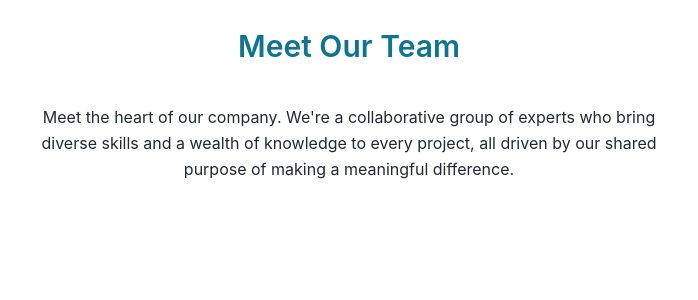
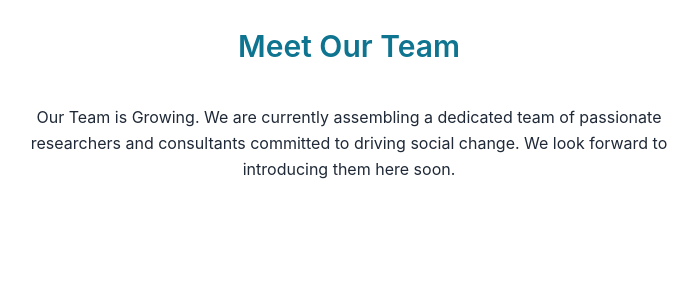
Before and after one commit to HarrisChatuwa/greenheld_site, a PHP site: page /about.php in a window 1280 px wide. Shown: the part 1825-2125 px from the top of the page, without its empty margins (291-989 px from the left). Run offline with PHP 8.4, Linux system fonts and the light colour scheme; data that the repository does not hold is empty.

Commit message:
ht access and inside pages

```diff
--- a/public/about.php
+++ b/public/about.php
@@ -132,20 +132,41 @@
 
             <section id="team" class="py-12 bg-white rounded-xl md:p-8 mt-12 md:mt-16">
                 <h2 class="text-3xl font-semibold text-primary-dark mb-10 text-center">Meet Our Team</h2>
+                <?php
+                require_once '../config/db.php';
+                try {
+                    $stmt = $pdo->query('SELECT * FROM team_members ORDER BY created_at ASC');
+                    $team_members = $stmt->fetchAll(PDO::FETCH_ASSOC);
+                    if (!empty($team_members)) {
+                ?>
                 <p class="text-neutral-default leading-relaxed max-w-2xl mx-auto text-center mb-12">
                     Meet the heart of our company. We're a collaborative group of experts who bring diverse skills and a wealth of knowledge to every project, all driven by our shared purpose of making a meaningful difference.
                 </p>
+                <?php } else {?>
+                <p class="text-neutral-default leading-relaxed max-w-2xl mx-auto text-center mb-12">
+                   Our Team is Growing. We are currently assembling a dedicated team of passionate researchers and consultants committed to driving social change. We look forward to introducing them here soon.
+                </p>
+                <?php } ?>
                 <div class="grid sm:grid-cols-2 lg:grid-cols-3 gap-10">
                 <?php
-                    require_once '../config/db.php';
-                    $stmt = $pdo->query('SELECT * FROM team_members ORDER BY created_at ASC');
-                    while ($row = $stmt->fetch()) {
+
+                        if (empty($team_members)) {
+                            #echo '<div class="text-neutral-default leading-relaxed max-w-2xl mx-auto text-center mb-12">';
+                            #echo '<p class="text-neutral-default leading-relaxed max-w-2xl mx-auto text-center mb-12">Our Team is Growing. We are currently assembling a dedicated team of passionate researchers and consultants committed to driving social change. We look forward to introducing them here soon.</p>';
+                           # echo '</div>';
+                        } else {
+                            foreach ($team_members as $row) {
                                 echo '<div class="text-center p-6 bg-neutral-light rounded-lg shadow-md hover:shadow-xl transition-shadow duration-300">';
                                 echo '<img src="../' . htmlspecialchars($row['photo_url']) . '" alt="Team Member ' . htmlspecialchars($row['name']) . '" class="w-32 h-32 rounded-full mx-auto mb-4 shadow-md border-2 border-primary">';
                                 echo '<h3 class="text-xl font-semibold text-primary-dark">' . htmlspecialchars($row['name']) . '</h3>';
                                 echo '<p class="text-accent font-medium">' . htmlspecialchars($row['role']) . '</p>';
                                 echo '<p class="text-sm text-neutral-default mt-2">' . htmlspecialchars($row['bio']) . '</p>';
                                 echo '</div>';
+                            }
+                        }
+                    } catch (PDOException $e) {
+                        error_log("Error fetching team members: " . $e->getMessage());
+                        echo '<p class="text-red-500 text-center col-span-full">Sorry, we were unable to load team member information at this time.</p>';
                     }
                     ?>
                 </div>
--- a/public/projects.php
+++ b/public/projects.php
@@ -3,7 +3,7 @@ require_once '../config/db.php'; // Go up one level to find config
 
 // Fetch all projects
 try {
-    $stmt = $pdo->query("SELECT id, title, description, image_url, outcome FROM greenheld.projects ORDER BY created_at DESC");
+    $stmt = $pdo->query("SELECT id, title, description, image_url, outcome FROM projects ORDER BY created_at DESC");
     $projects = $stmt->fetchAll(PDO::FETCH_ASSOC);
 } catch (PDOException $e) {
     error_log("Error fetching projects for projects page: " . $e->getMessage());
```
Also changed, not shown: .htaccess (added). Lines whose indentation alone changed are shown as unchanged.
